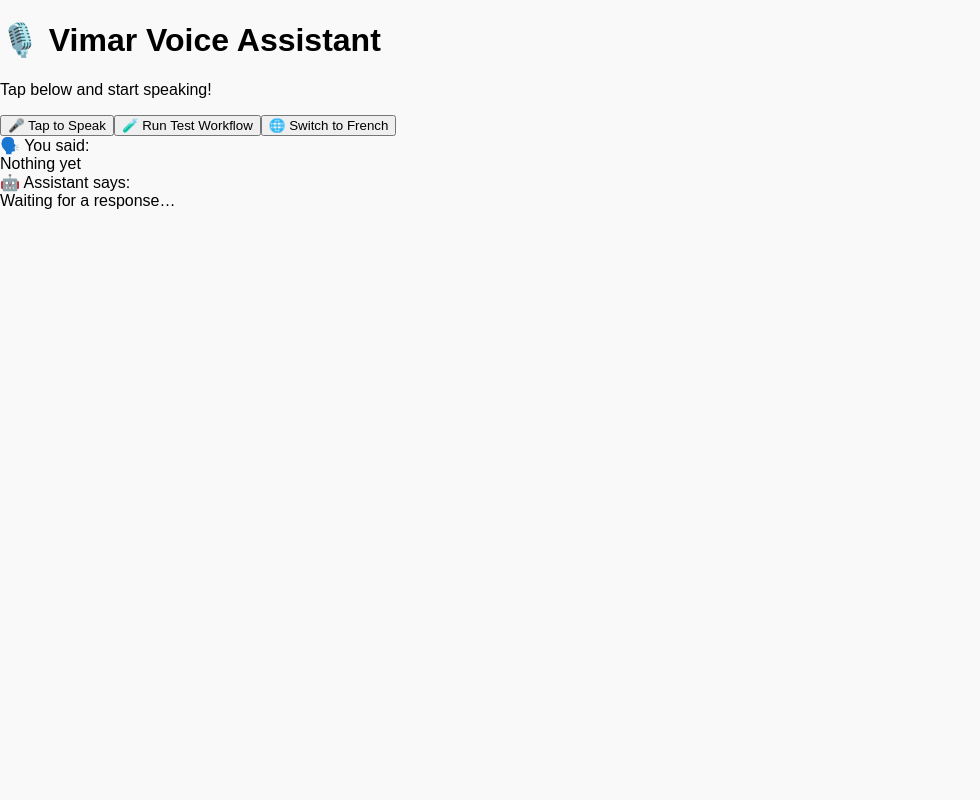
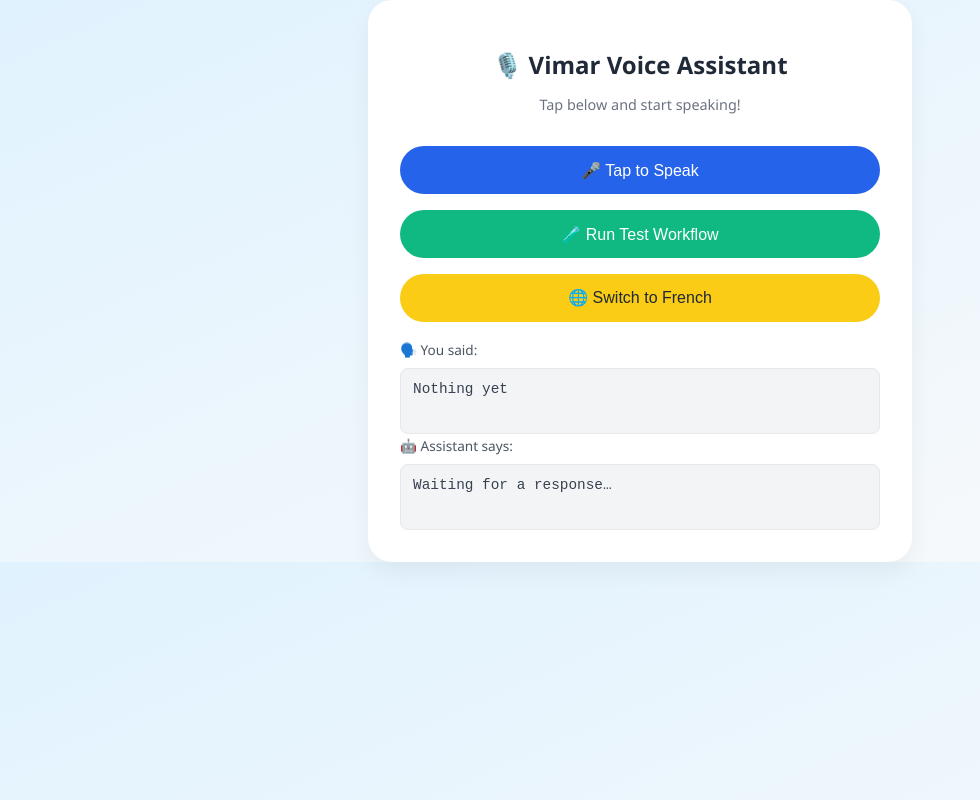
Before and after one commit to sdg360/voice-assistant, a React (Vite) app: page / in a window 1280 px wide. Shown: the whole page, without its empty margins (0-980 px from the left). Built offline with nearby package versions, Linux system fonts and the light colour scheme.

Commit message:
ui updates with css

```diff
--- a/src/VoiceAssistant.jsx
+++ b/src/VoiceAssistant.jsx
@@ -1,4 +1,5 @@
 import React, { useState } from 'react';
+import './index.css'; // make sure this points to where your custom CSS is
 
 export default function VoiceAssistant() {
   const [transcript, setTranscript] = useState('');
@@ -71,18 +72,12 @@
   };
 
   return (
-    <div className="min-h-screen bg-gradient-to-tr from-blue-100 to-gray-100 flex items-center justify-center px-4 py-8">
-      <div className="w-full max-w-md bg-white shadow-lg rounded-3xl p-6 md:p-8 space-y-6">
-        <div className="text-center">
-          <h1 className="text-2xl font-bold text-gray-800 mb-1">🎙️ Vimar Voice Assistant</h1>
-          <p className="text-sm text-gray-500">Tap below and start speaking!</p>
-        </div>
+    <div className="voice-wrapper">
+      <h1 className="voice-title">🎙️ Vimar Voice Assistant</h1>
+      <p className="voice-subtitle">Tap below and start speaking!</p>
 
-        <div className="flex flex-col items-center gap-4">
       <button
-            className={`w-full py-3 rounded-full text-white font-semibold text-lg transition ${
-              isListening ? 'bg-red-500' : 'bg-blue-600 hover:bg-blue-700'
-            }`}
+        className="voice-button"
         onClick={startListening}
         disabled={isListening}
       >
@@ -90,48 +85,40 @@
       </button>
 
       <button
-            className="w-full py-3 rounded-full text-white font-semibold text-lg bg-green-600 hover:bg-green-700"
+        className="voice-button secondary"
         onClick={() => sendToWebhook('This is a test workflow input', true)}
       >
         🧪 Run Test Workflow
       </button>
 
       <button
-            className="w-full py-3 rounded-full text-gray-800 bg-yellow-100 font-semibold text-sm hover:bg-yellow-200"
+        className="voice-button lang-toggle"
         onClick={toggleLanguage}
       >
         🌐 Switch to {lang === 'en-US' ? 'French' : 'English'}
       </button>
+
+      <label className="voice-label">🗣️ You said:</label>
+      <div className="voice-log">
+        {transcript || <span className="italic">Nothing yet</span>}
       </div>
 
-        <div className="mt-4">
-          <label className="text-sm text-gray-600 font-medium">🗣️ You said:</label>
-          <div className="bg-gray-50 border rounded-md p-3 text-gray-800 text-sm mt-1 min-h-[40px]">
-            {transcript || <span className="italic text-gray-400">Nothing yet</span>}
-          </div>
-        </div>
-
-        <div>
-          <label className="text-sm text-gray-600 font-medium">🤖 Assistant says:</label>
-          <div className="bg-green-50 border border-green-200 rounded-md p-3 text-green-700 text-sm mt-1 min-h-[40px]">
-            {isLoading ? <span className="italic text-yellow-600 animate-pulse">Thinking…</span> : response || <span className="italic text-gray-400">Waiting for a response…</span>}
-          </div>
+      <label className="voice-label">🤖 Assistant says:</label>
+      <div className="voice-response">
+        {isLoading ? <span className="italic">Thinking…</span> : (response || <span className="italic">Waiting for a response…</span>)}
       </div>
 
       {history.length > 0 && (
-          <div className="pt-4 border-t text-left">
-            <h2 className="text-sm font-semibold text-gray-600 mb-2">📜 Conversation History:</h2>
-            <ul className="space-y-2 max-h-48 overflow-auto text-sm">
+        <div className="voice-history">
+          <h2>📜 Conversation History:</h2>
           {history.map((entry, i) => (
-                <li key={i} className="bg-gray-50 border rounded-md p-2">
-                  <p><span className="font-semibold">You:</span> {entry.input}</p>
-                  <p><span className="font-semibold">Assistant:</span> {entry.output}</p>
-                </li>
+            <div className="voice-history-entry" key={i}>
+              <p><strong>You:</strong> {entry.input}</p>
+              <p><strong>Assistant:</strong> {entry.output}</p>
+            </div>
           ))}
-            </ul>
         </div>
       )}
     </div>
-    </div>
   );
 }
--- a/src/index.css
+++ b/src/index.css
@@ -1,5 +1,99 @@
 body {
-  font-family: Arial, sans-serif;
-  background: #f9f9f9;
   margin: 0;
+  padding: 0;
+  font-family: 'Segoe UI', sans-serif;
+  background: linear-gradient(to bottom right, #e0f2fe, #f9fafb);
 }
+
+.voice-wrapper {
+  max-width: 480px;
+  margin: auto;
+  padding: 2rem;
+  background: white;
+  border-radius: 1.5rem;
+  box-shadow: 0 10px 25px rgba(0, 0, 0, 0.05);
+}
+
+.voice-title {
+  text-align: center;
+  font-size: 1.5rem;
+  font-weight: 600;
+  color: #1f2937;
+  margin-bottom: 0.5rem;
+}
+
+.voice-subtitle {
+  text-align: center;
+  font-size: 0.9rem;
+  color: #6b7280;
+  margin-bottom: 2rem;
+}
+
+.voice-button {
+  display: block;
+  width: 100%;
+  padding: 0.9rem;
+  font-size: 1rem;
+  font-weight: 500;
+  color: white;
+  background-color: #2563eb;
+  border: none;
+  border-radius: 9999px;
+  margin-bottom: 1rem;
+  cursor: pointer;
+  transition: background-color 0.3s ease;
+}
+
+.voice-button:hover {
+  background-color: #1d4ed8;
+}
+
+.voice-button.secondary {
+  background-color: #10b981;
+}
+
+.voice-button.secondary:hover {
+  background-color: #059669;
+}
+
+.voice-button.lang-toggle {
+  background-color: #facc15;
+  color: #1f2937;
+}
+
+.voice-log,
+.voice-response {
+  background-color: #f3f4f6;
+  border: 1px solid #e5e7eb;
+  border-radius: 0.5rem;
+  padding: 0.75rem;
+  font-family: monospace;
+  font-size: 0.9rem;
+  color: #374151;
+  margin-top: 0.5rem;
+  min-height: 40px;
+}
+
+.voice-label {
+  font-size: 0.85rem;
+  color: #4b5563;
+  font-weight: 500;
+  margin-top: 1.25rem;
+}
+
+.voice-history {
+  margin-top: 1.5rem;
+  border-top: 1px solid #e5e7eb;
+  padding-top: 1rem;
+  max-height: 160px;
+  overflow-y: auto;
+  font-size: 0.85rem;
+}
+
+.voice-history-entry {
+  background-color: #f9fafb;
+  padding: 0.5rem;
+  border-radius: 0.5rem;
+  border: 1px solid #e5e7eb;
+  margin-bottom: 0.5rem;
+}
```
Lines whose indentation alone changed are shown as unchanged.
